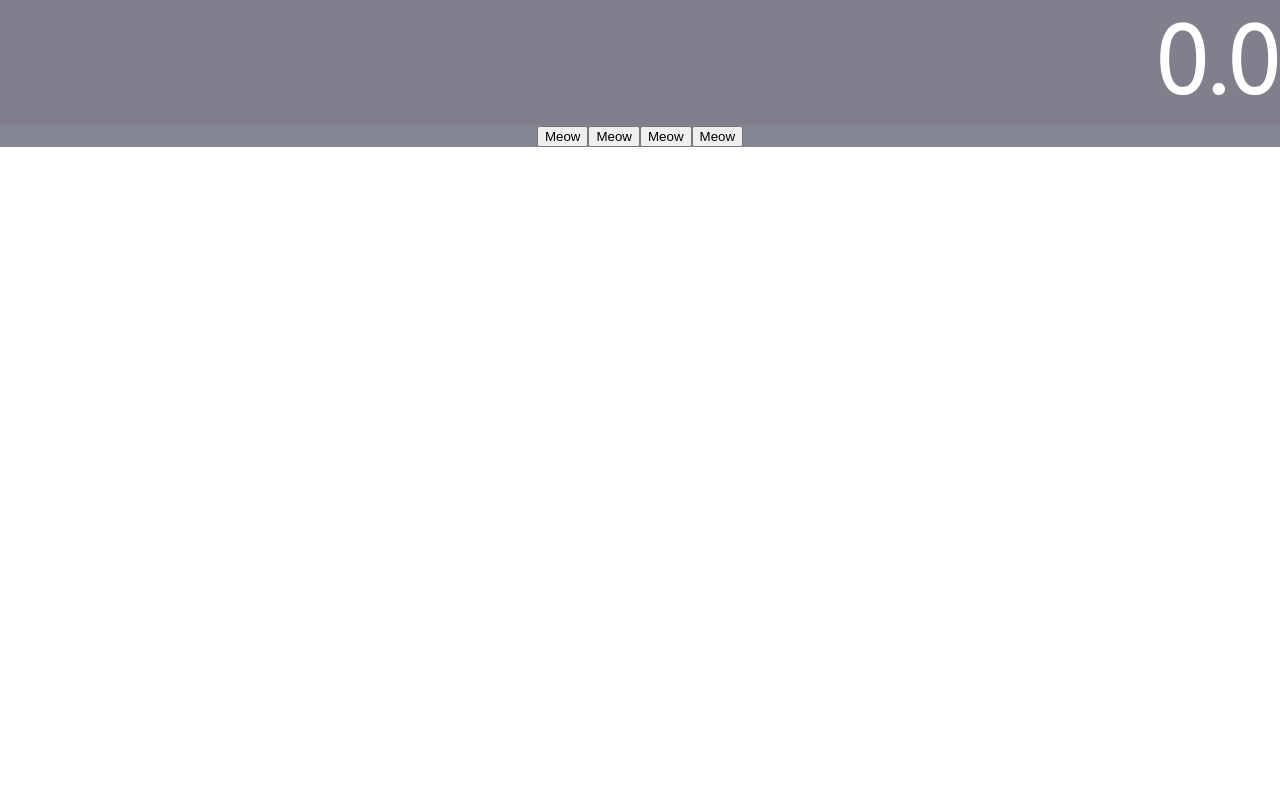
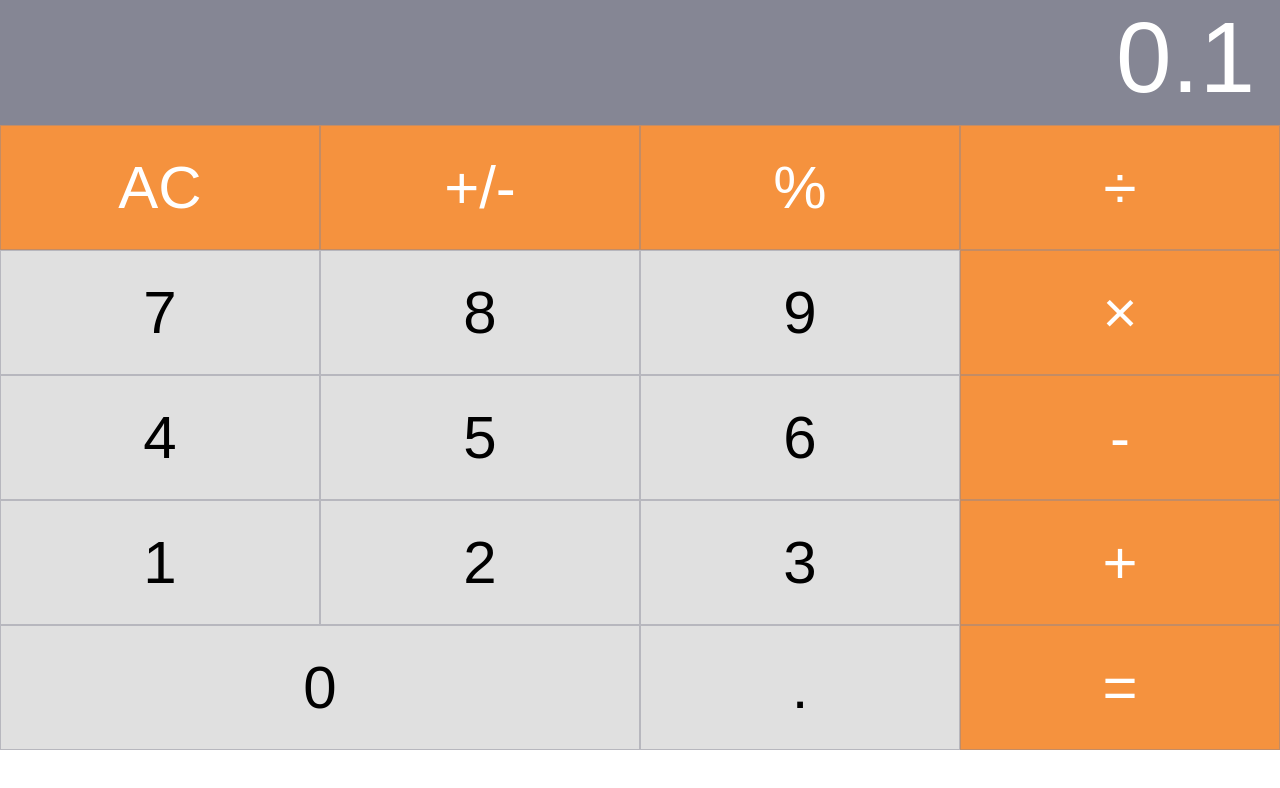
Before and after one commit to adechan/simple-calculator-react, a React (Create React App) app in the folder calculator-react/: page / in a window 1280 px wide. Shown: the top 788 px of the page. Built offline with nearby package versions, Linux system fonts and the light colour scheme.

Commit message:
added UI for calculator

```diff
--- /dev/null
+++ b/calculator-react/src/Components/Calculator/Button.js
@@ -0,0 +1,56 @@
+import React from 'react';
+import styled from '@emotion/styled';
+
+const Button = ({value}) => {
+
+    let backgroundColour = null;
+    let textColour = null;
+    let width = null;
+
+    // grey buttons
+    if (Number.isInteger(parseInt(value)) === true)
+    {
+        backgroundColour = `rgb(224, 224, 224)`;
+        textColour = `black`;
+    }
+    // orange buttons
+    else if (Number.isInteger(parseInt(value)) === false && value !== '.')
+    {
+        backgroundColour = `rgb(245, 146, 62)`;
+        textColour = `white`;
+    }
+    else if (value === '.')
+    {
+        backgroundColour = `rgb(224, 224, 224)`;
+        textColour = `black`;
+    }
+
+    if (value === '0')
+    {
+        width = `50%`;
+    }
+    else
+    {
+        width = `25%`;
+    }
+
+    const Button = styled.button`
+    background-color: ${backgroundColour};
+    padding: 0px;
+    height: 125px;
+    width: ${width};
+    border: 1px solid rgb(133, 134, 148, .45);
+    color: ${textColour};
+    font-family: 'Sans Sans', sans-serif;
+    font-size: 60px;
+    font-weight: normal;
+    padding: 0px;
+    margin: 0px;
+;
+    `
+    return (
+        <Button> {value} </Button>
+     );
+}
+
+export default Button;
--- a/calculator-react/src/Components/Calculator/Buttons.js
+++ b/calculator-react/src/Components/Calculator/Buttons.js
@@ -1,15 +1,12 @@
 import React from 'react';
 import styled from '@emotion/styled';
+import Button from './Button';
 
-const Buttons = () => {
+const Buttons = ({value}) => {
 
     const Container = styled.div`
-        background-color:  rgb(133, 134, 148);
-
     `
 
-    const Button = styled.button`
-    `
 
     const Div = styled.div`
     `
@@ -17,10 +14,37 @@ const Buttons = () => {
     return (
         <Container>
             <Div>
-            <Button> Meow </Button>
-            <Button> Meow </Button>
-            <Button> Meow </Button>
-            <Button> Meow </Button>
+                <Button value = 'AC' />
+                <Button value = '+/-' />
+                <Button value = '%'/>
+                <Button value = '÷'/>
+            </Div>
+
+            <Div>
+                <Button value = '7'/>
+                <Button value = '8'/>
+                <Button value = '9'/>
+                <Button value = '×'/>
+            </Div>
+
+            <Div>
+                <Button value = '4'/>
+                <Button value = '5'/>
+                <Button value = '6'/>
+                <Button value = '-'/>
+            </Div>
+
+            <Div>
+                <Button value = '1'/>
+                <Button value = '2'/>
+                <Button value = '3'/>
+                <Button value = '+'/>
+            </Div>
+
+            <Div>
+                <Button value = '0'/>
+                <Button value = '.'/>
+                <Button value = '='/>
             </Div>
 
         </Container>
--- a/calculator-react/src/Components/Calculator/Display.js
+++ b/calculator-react/src/Components/Calculator/Display.js
@@ -1,26 +1,28 @@
 import React from 'react';
 import styled from '@emotion/styled';
 
-const Display = () => {
+const Display = ({computedValue}) => {
 
     const Container = styled.div`
         margin: 0 auto;
-        background: rgb(130, 126, 140);
+        background: rgb(133, 134, 148);
         height: 125px;
         text-align: right;
         justify-content: space-around;
 
     `
     const Value = styled.h3`
-        font-family: 'Fira Sans', sans-serif;
+        font-family: 'Sans Sans', sans-serif;
         font-size: 100px;
+        font-weight: normal;
         padding: 0px;
+        padding-right: 25px;
         margin: 0px;
     `
 
     return (
         <Container>
-            <Value> 0.0 </Value>
+            <Value> {computedValue} </Value>
         </Container>
     );
 }
--- a/calculator-react/src/Components/Calculator/component.js
+++ b/calculator-react/src/Components/Calculator/component.js
@@ -3,10 +3,10 @@ import styled from '@emotion/styled';
 import Display from './Display';
 import Buttons from './Buttons';
 
-const Calculator = () => {
+const Calculator = ({computedValue}) => {
     return (
         <>
-        <Display />
+        <Display computedValue = {0.1}/>
         <Buttons />
         </>
     );
```
